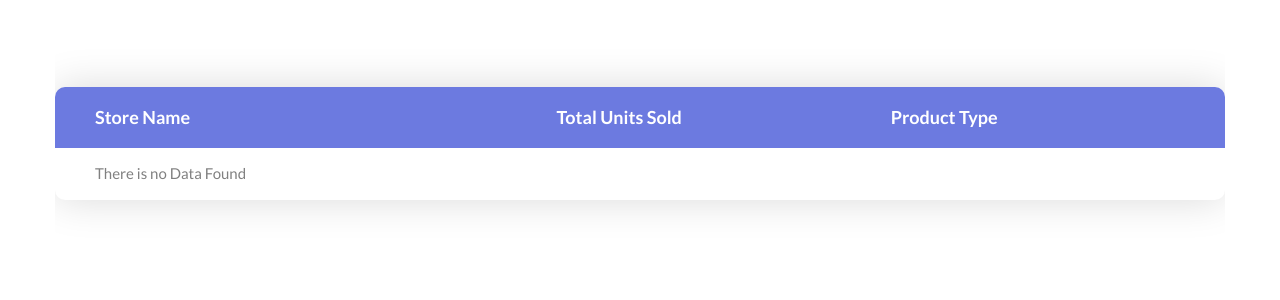
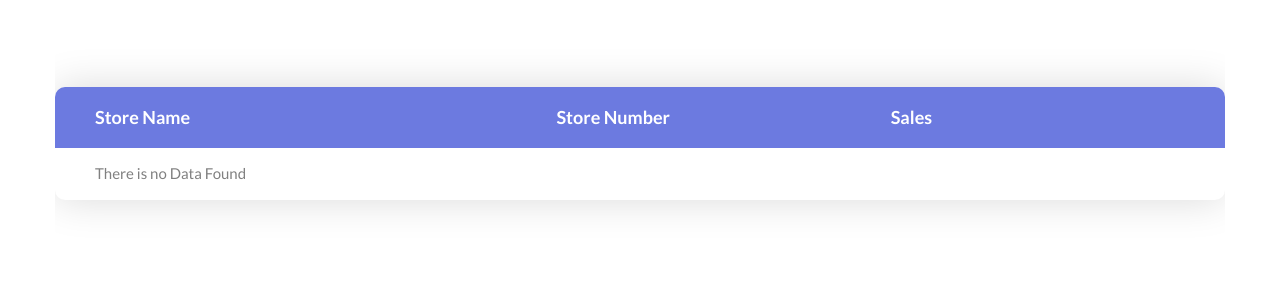
Before and after one commit to IsaacKhan/projectcoffee_IKEA, a PHP site: page /home_page.php in a window 1280 px wide. Shown: the part 2774-3074 px from the top of the page. Run offline with PHP 8.4, Linux system fonts and the light colour scheme; data that the repository does not hold is empty; some libraries are stand-ins or nearby versions.

Commit message:
beep boop

```diff
--- a/home_page.php
+++ b/home_page.php
@@ -239,8 +239,8 @@
 										<thead>
 											<tr class="row100 head">
 												<th class="cell100 column1">Store Name</th>
-												<th class="cell100 column2">Total Units Sold</th>
-												<th class="cell100 column2">Product Type</th>
+												<th class="cell100 column2">Store Number</th>
+												<th class="cell100 column2">Sales</th>
 											</tr>
 										</thead>
 									</table>
@@ -261,7 +261,7 @@
 												{
 													while($row = $result->fetch_assoc())
 													{
-														echo "<tr class=\"row100 head\"><td class=\"cell100 column1\">" . $row["StoreName"] . "</td><td class=\"cell100 column2\">" . $row["TotalUnitsSold"] . "</td><td class=\"class100 column3\">" . $row["Type"] . "</td></tr>";
+														echo "<tr class=\"row100 head\"><td class=\"cell100 column1\">" . $row["Store"] . "</td><td class=\"cell100 column2\">" . $row["Store Number"] . "</td><td class=\"class100 column3\">" . $row["Sales"] . "</td></tr>";
 													}
 													$conn-> close();
 												}
```
